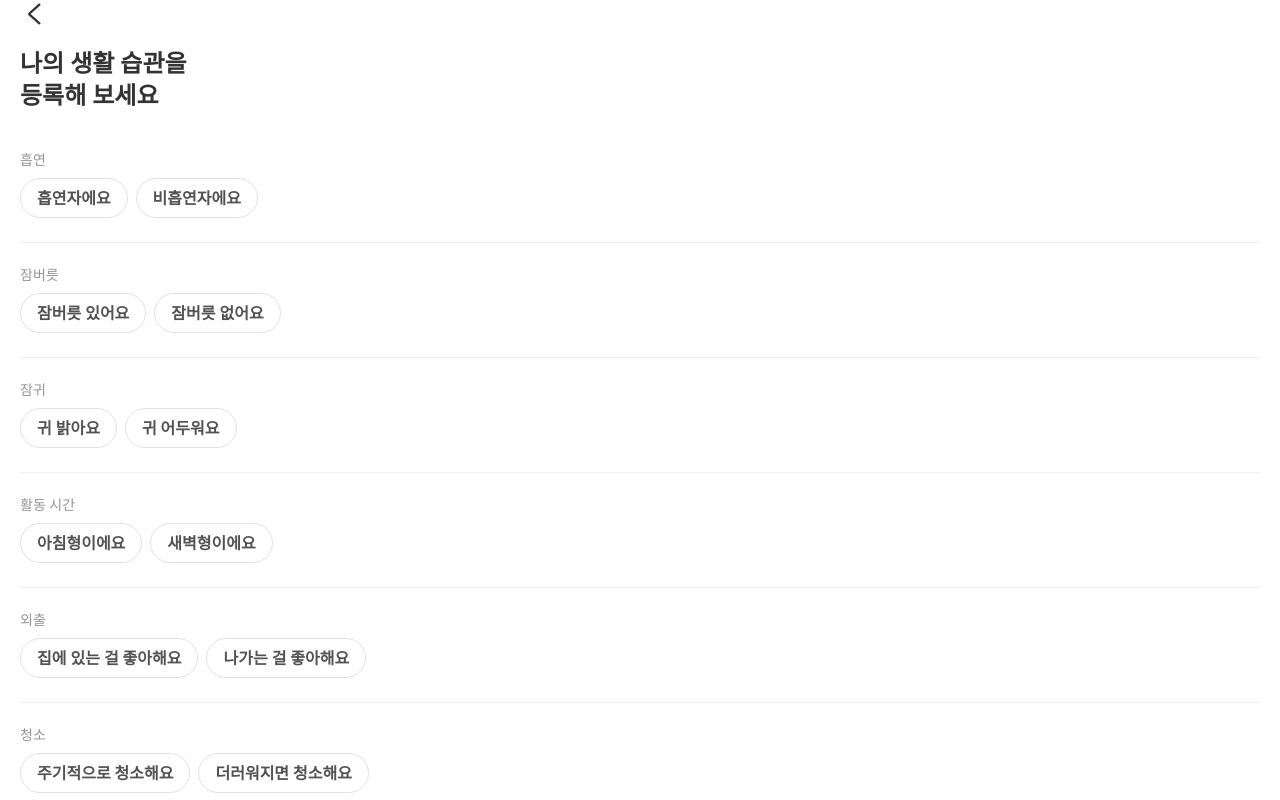
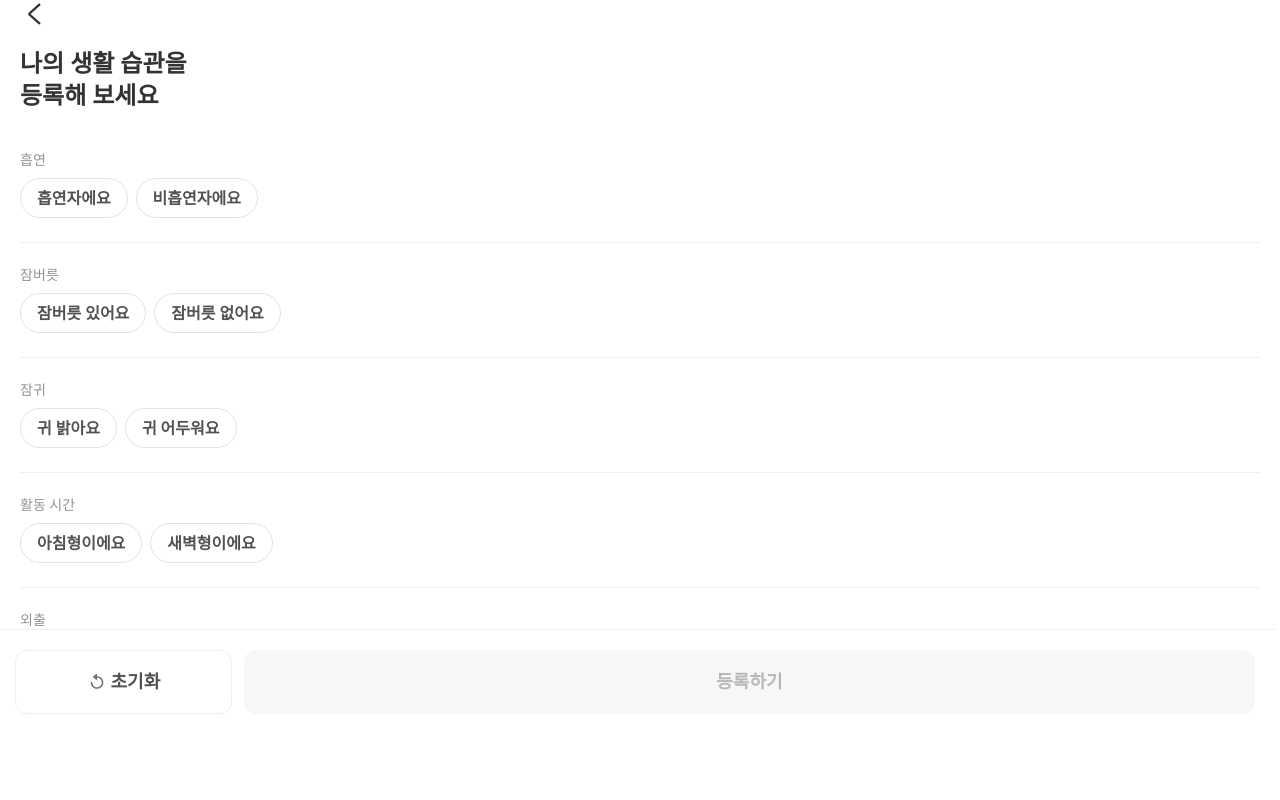
Before and after one commit to G-E-E-K-S/geeks-FEv2, a React (Vite) app: page /lifestyle in a window 1280 px wide. Built offline with nearby package versions, Linux system fonts and the light colour scheme; no server answers; a web font is replaced by a local one.

Commit message:
design: 생활습관 등록 페이지 바텀 버튼들 수정

```diff
--- a/src/pages/MyPage/LifeStyles/LifeStyles.tsx
+++ b/src/pages/MyPage/LifeStyles/LifeStyles.tsx
@@ -108,7 +108,6 @@ export default function LifeStyles() {
 	}, [data]);
 
 	const handleApply = () => {
-		console.log(";;;test", lifeStyleExist);
 		lifeStyleExist ? lifeStyleUpdateMutation.mutate() : lifeStyleCreateMutation.mutate();
 	};
 	const isAllSelected = Object.values(lifestyleSelections).every((value) => value !== "");
@@ -120,7 +119,7 @@ export default function LifeStyles() {
 					<Typography typoSize="H3" color="Gray800">{`나의 생활 습관을\n등록해 보세요`}</Typography>
 				</Column>
 			</CS.Header>
-			<div>
+			<div style={{ paddingBottom: "120px" }}>
 				<LifeStyle
 					title="흡연"
 					options={["흡연자에요", "비흡연자에요"]}
--- a/src/pages/MyPage/LifeStyles/style.ts
+++ b/src/pages/MyPage/LifeStyles/style.ts
@@ -6,7 +6,7 @@ export const BottomMenu = styled(Row)`
 	width: 100%;
 	padding: 20px 20px 86px 20px;
 	border-top: 1px solid #efefef;
-	/* position: fixed; */
+	position: fixed;
 	bottom: 0px;
 	left: -5px;
 	background-color: #fff;
```
